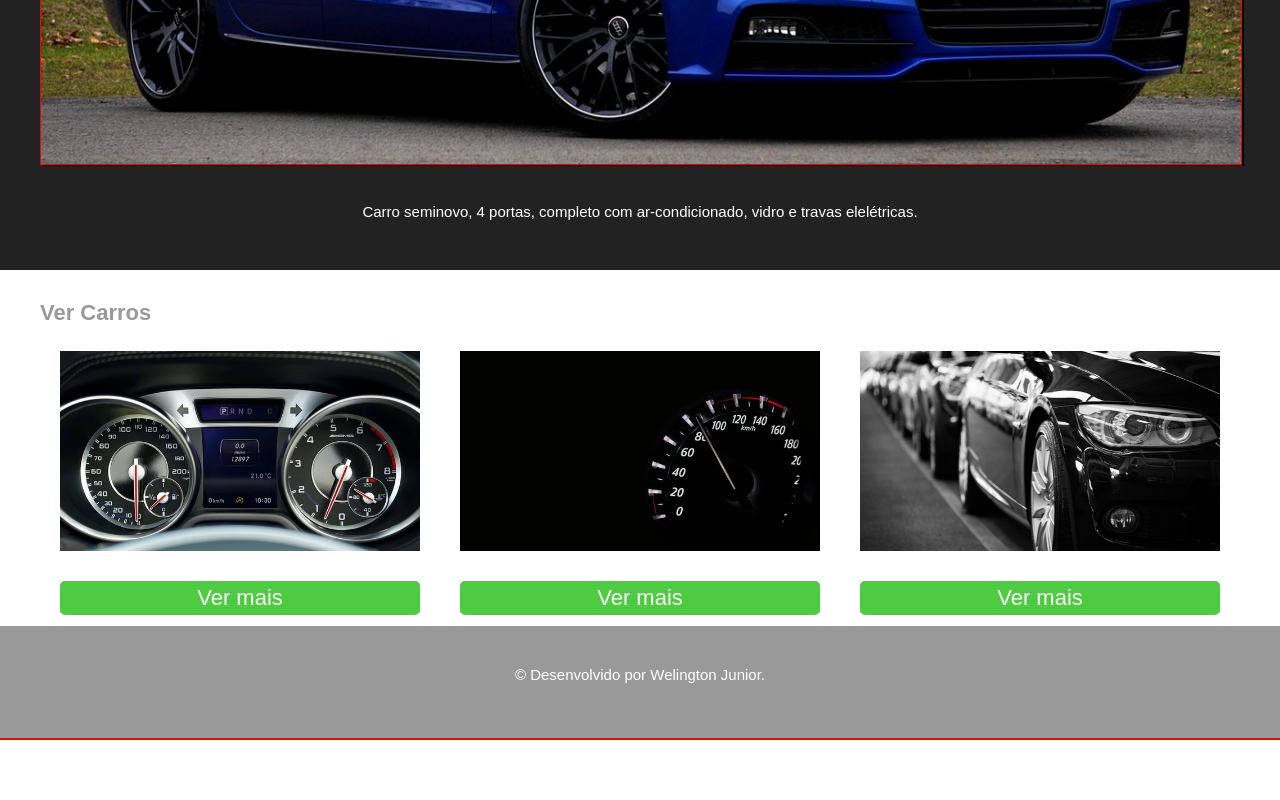
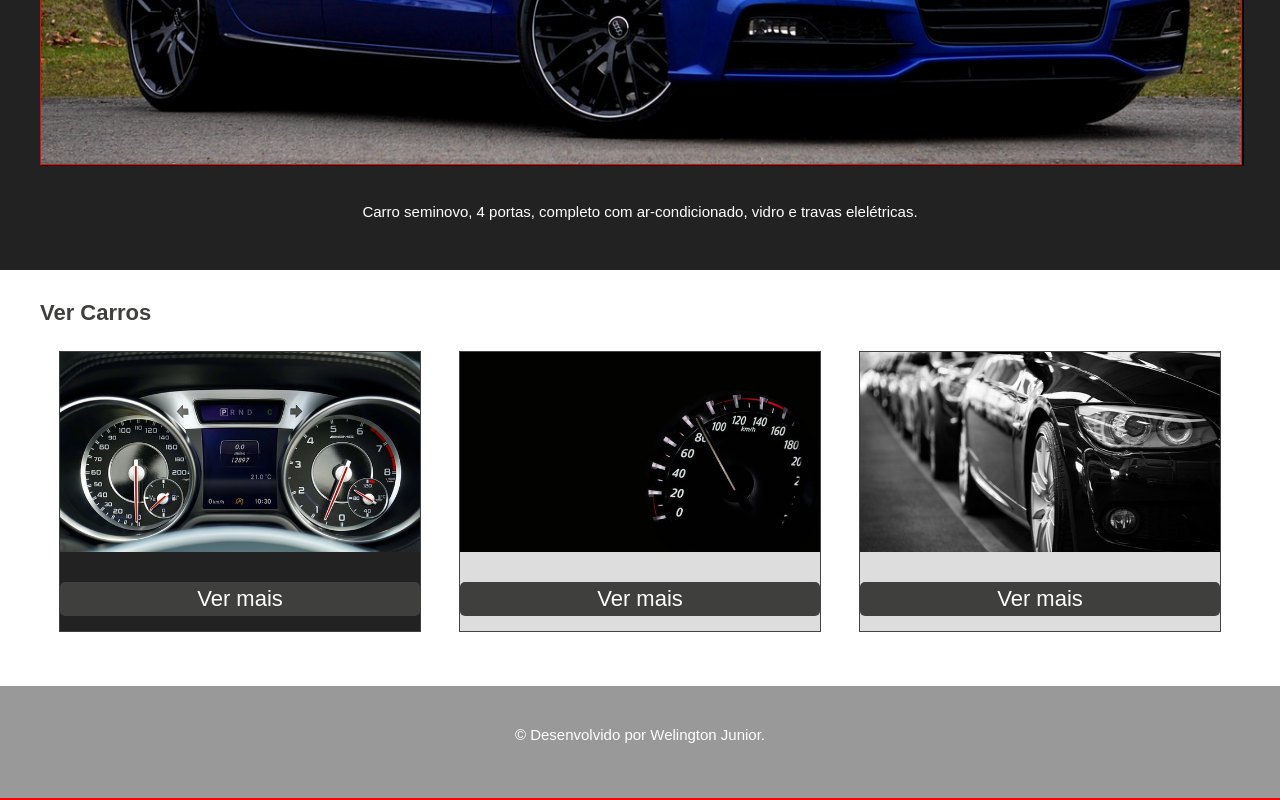
Before and after one commit to welingtonjunior/sass, a plain HTML site: page index.html in a window 1280 px wide. Shown: the part 714-1514 px from the top of the page. Before the commit the page ends 1454 px from the top, so only its background shows below. Drawn offline with Linux system fonts and the light colour scheme.

Commit message:
adicinando sass

```diff
--- a/index.html
+++ b/index.html
@@ -23,10 +23,10 @@
             </div>
         </div>
         <div class="container">
-            <div class="blocks cars">
+            <div class="cars">
                 <h2>Ver Carros</h2>
                 <ul>
-                    <li>
+                    <li class="destacks">
                         <div class="img-container">
                             <img src="./images/pexels-mike-431950.jpg" alt="Foto Mike em Pexels">
                         </div>
@@ -46,6 +46,9 @@
                     </li>
                 </ul>
             </div>
+            <article class="blocks bikes">
+                <div id="id-tal"></div>
+            </article>
         </div>
     </section>
     <footer>
--- /dev/null
+++ b/scss/_bikes.scss
@@ -0,0 +1,4 @@
+@import 'blocks';
+.bikes {
+    @extend %blocks;
+}
--- a/scss/_blocks.scss
+++ b/scss/_blocks.scss
@@ -1,4 +1,4 @@
-.blocks {
+%blocks {
 
     padding: 3rem 0;
 
--- a/scss/_cars.scss
+++ b/scss/_cars.scss
@@ -1,9 +1,32 @@
+@import 'blocks';
+@mixin theme($theme: $color-01, $bg: $color-04){
+    border: 1px solid $theme;
+    background-color: $bg;
+
+
+}
+
 .cars {
+    @extend %blocks;
+
     h2 {
         color: $color-02;
     }
+
+    .destacks {
+        @include theme;
+
+    }
+
     li {
+        @include theme($theme: $color-default, $bg: $bg-color);
         color: $color-04;
+        display: block;
+        float: left;
+        height: max-content;
+        justify-content: center;
+        align-items: baseline;
+        flex-flow: column;
 
         a {
             background-color: $color-06;
--- a/scss/_vars.scss
+++ b/scss/_vars.scss
@@ -1,7 +1,7 @@
 $align: left;
 $align2: center;
 $bg-color: #ddd;
-$color-01: #ff5;
+$color-01: rgb(63, 63, 61);
 $color-02: #999;
 $color-03: #f00;
 $color-04: #222;
--- a/scss/style.scss
+++ b/scss/style.scss
@@ -1,5 +1,5 @@
 @import 'vars';
 @import 'reset';
-@import 'blocks';
 @import 'cars';
+@import 'bikes';
 @import 'destack';
```
Also changed, not shown: css/style.css, 1 other file.
